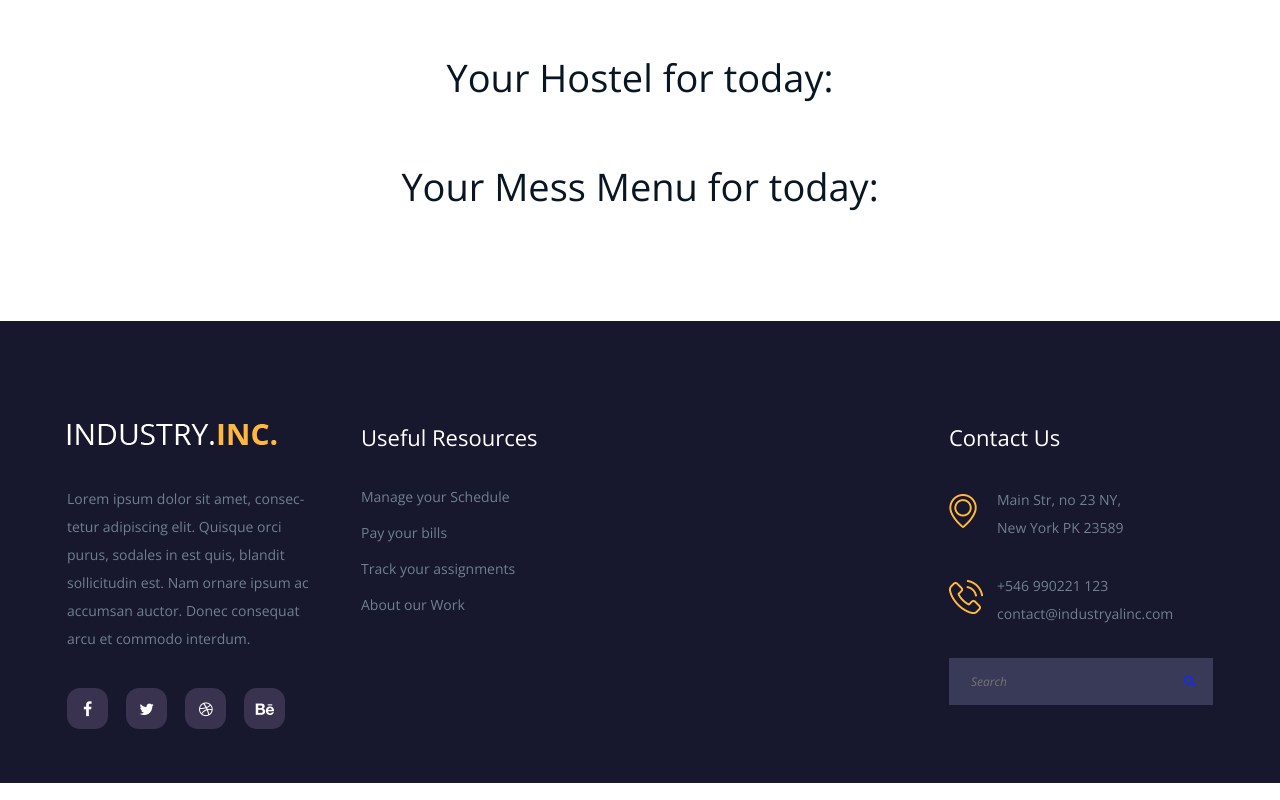
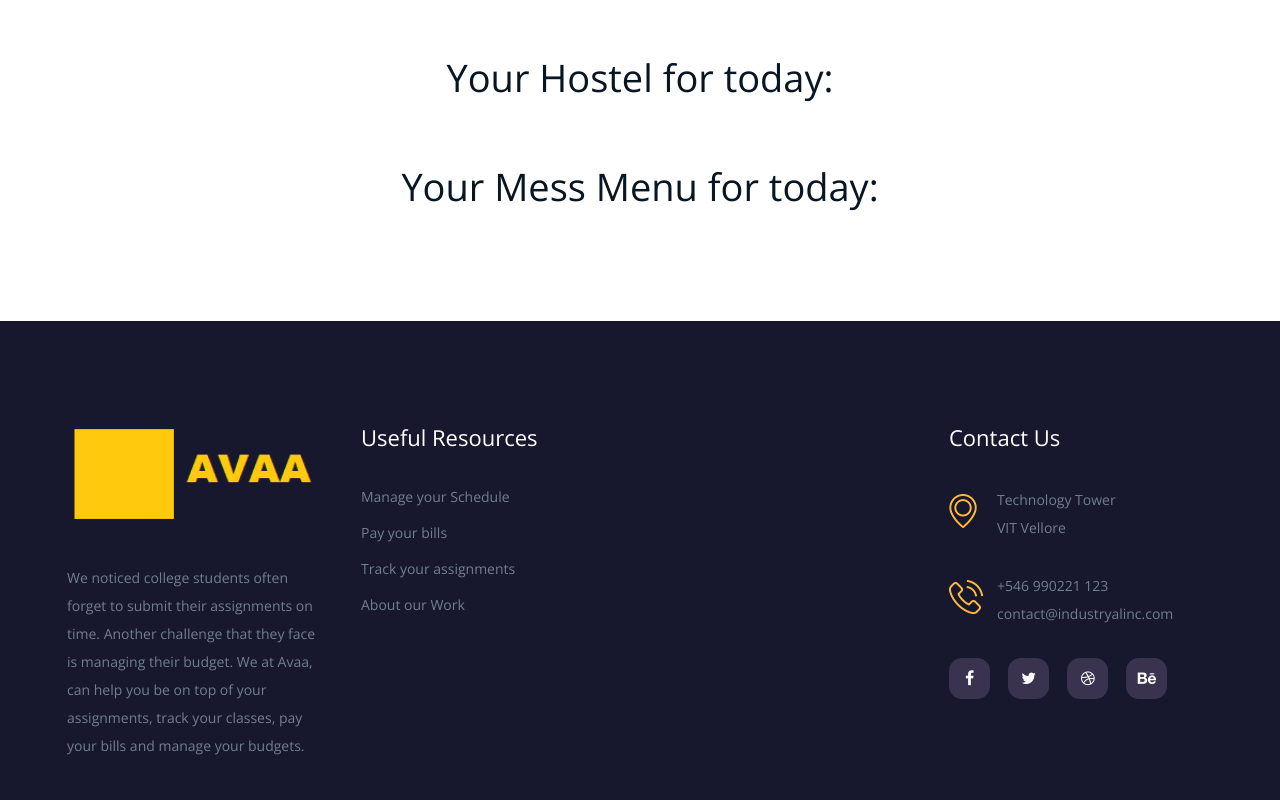
Before and after one commit to mystic-potato/AVAA, a plain HTML site: page hostel.html in a window 1280 px wide. Shown: the part 543-1343 px from the top of the page. Drawn offline with nearby package versions, Linux system fonts and the light colour scheme.

Commit message:
Update hostel.html

```diff
--- a/hostel.html
+++ b/hostel.html
@@ -60,7 +60,7 @@
 		<div class="site-navbar">
 			<!-- Logo -->
 			<a href="index.html" class="site-logo">
-				<img src="logo1.png" alt="">
+				<img src="logo1.png" alt="" style="width:150px;height:50px;">
 			</a>
 			<div class="header-right">
 				<!--<div class="header-info-box">
@@ -100,7 +100,7 @@
 						</ul>
 					</li>
 					<li><a href="blog.html">Assignments</a></li>
-					<li><a href="contact.html">Contact Us</a></li>
+					<li><a href="#contact">Contact Us</a></li>
 				</ul>
 			</nav>
 
@@ -142,14 +142,9 @@
 			<div class="row">
 				<div class="col-lg-3 col-md-6">
 					<div class="footer-widget about-widget">
-						<img src="img/logo-light.png" alt="">
-						<p>Lorem ipsum dolor sit amet, consec-tetur adipiscing elit. Quisque orci purus, sodales in est quis, blandit sollicitudin est. Nam ornare ipsum ac accumsan auctor. Donec consequat arcu et commodo interdum. </p>
-						<div class="footer-social">
-							<a href=""><i class="fa fa-facebook"></i></a>
-							<a href=""><i class="fa fa-twitter"></i></a>
-							<a href=""><i class="fa fa-dribbble"></i></a>
-							<a href=""><i class="fa fa-behance"></i></a>
-						</div>
+						<img src="logo2.png" alt="" style="width:250px;height:100px;">
+						<p>We noticed college students often forget to submit their assignments on time. Another challenge that they  face is managing their budget. We at Avaa, can help you be on top of your assignments, track your classes, pay your bills and manage your budgets. </p>
+
 					</div>
 				</div>
 				<div class="col-lg-3 col-md-6 col-sm-6">
@@ -178,13 +173,13 @@
 				</div>
 				<div class="col-lg-3 col-md-6 col-sm-6">
 					<div class="footer-widget">
-						<h2 class="fw-title">Contact Us</h2>
+						<h2 class="fw-title" id="contact">Contact Us</h2>
 						<div class="footer-info-box">
 							<div class="fib-icon">
 								<img src="img/icons/map-marker.png" alt="" class="">
 							</div>
 							<div class="fib-text">
-								<p>Main Str, no 23 NY,<br>New York PK 23589</p>
+								<p>Technology Tower<br>VIT Vellore</p>
 							</div>
 						</div>
 						<div class="footer-info-box">
@@ -195,10 +190,13 @@
 								<p>+546 990221 123<br>contact@industryalinc.com</p>
 							</div>
 						</div>
-						<form class="footer-search">
-							<input type="text" placeholder="Search">
-							<button><i class="fa fa-search"></i></button>
-						</form>
+						<div class="footer-social">
+							<a href=""><i class="fa fa-facebook"></i></a>
+							<a href=""><i class="fa fa-twitter"></i></a>
+							<a href=""><i class="fa fa-dribbble"></i></a>
+							<a href=""><i class="fa fa-behance"></i></a>
+						</div>
+
 					</div>
 				</div>
 			</div>
```
